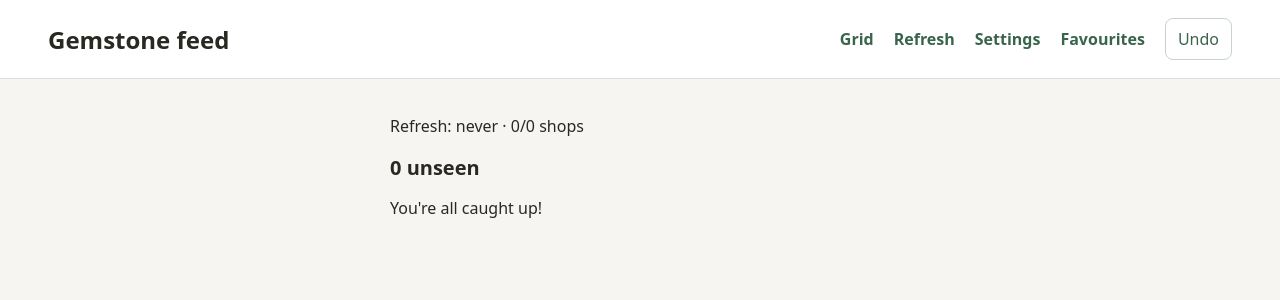
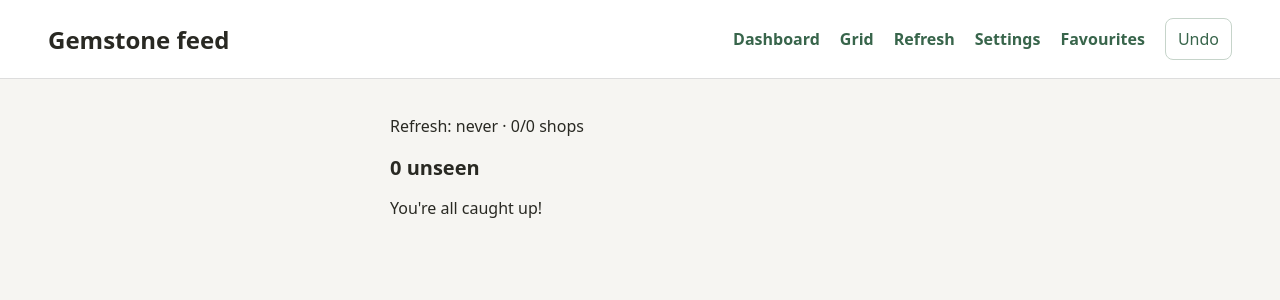
Before and after one commit to Lithill/GemstoneCabFinder, a Flask app: page /?view=swipe in a window 1280 px wide. Shown: the top 300 px of the page. Run offline with Flask 3, Linux system fonts and the light colour scheme; data that the repository does not hold is empty.

Commit message:
Add dashboard navigation without changing existing feed URLs

```diff
--- a/favourite_feed/templates/swipe.html
+++ b/favourite_feed/templates/swipe.html
@@ -1,6 +1,6 @@
 <!doctype html>
 <html lang="en"><head><meta charset="utf-8"><meta name="viewport" content="width=device-width,initial-scale=1"><title>Swipe — Gemstone feed</title><link rel="stylesheet" href="{{ url_for('static',filename='feed.css') }}"></head>
-<body><header><h1>Gemstone feed</h1><nav><a href="/">Grid</a><a href="/refresh">Refresh</a><a href="/settings">Settings</a><a href="/?mode=liked">Favourites</a><form method="post" action="{{ url_for('undo') }}"><input type="hidden" name="view" value="swipe"><button>Undo</button></form></nav></header>
+<body><header><h1>Gemstone feed</h1><nav><a href="/dashboard">Dashboard</a><a href="/">Grid</a><a href="/refresh">Refresh</a><a href="/settings">Settings</a><a href="/?mode=liked">Favourites</a><form method="post" action="{{ url_for('undo') }}"><input type="hidden" name="view" value="swipe"><button>Undo</button></form></nav></header>
 <main class="swipe-main"><p><a href="/refresh">Refresh:</a> {{ refresh_status.status }} · {{ refresh_status.done }}/{{ refresh_status.total }} shops</p><h2>{{ count }} unseen</h2>
 {% if item %}<article id="swipe-card"><a draggable="false" id="photo-link" href="{{ url_for('detail',listing_id=item.listing_id) }}?view=swipe">{% if item.photo %}<img draggable="false" src="{{ item.photo }}" alt="{{ item.title }}">{% else %}<div class="placeholder">No photo</div>{% endif %}</a><div class="info"><strong>{{ item.title }}</strong><p>{{ item.shop_name }}</p>{% set main_price, original_price = price_display(item) %}{% if main_price %}<b>{{ main_price }}</b>{% if original_price %}<small style="display:block;color:#666">{{ original_price }}</small>{% endif %}{% endif %}</div></article>
 <form class="actions swipe-actions" id="swipe-form" method="post" action="{{ url_for('action',listing_id=item.listing_id) }}"><input type="hidden" name="view" value="swipe"><button name="operation" value="seen">← Pass</button><button name="operation" value="like">♡ Like →</button></form><p class="swipe-hint">Swipe left to pass · right to like · tap photo to inspect</p>
```
